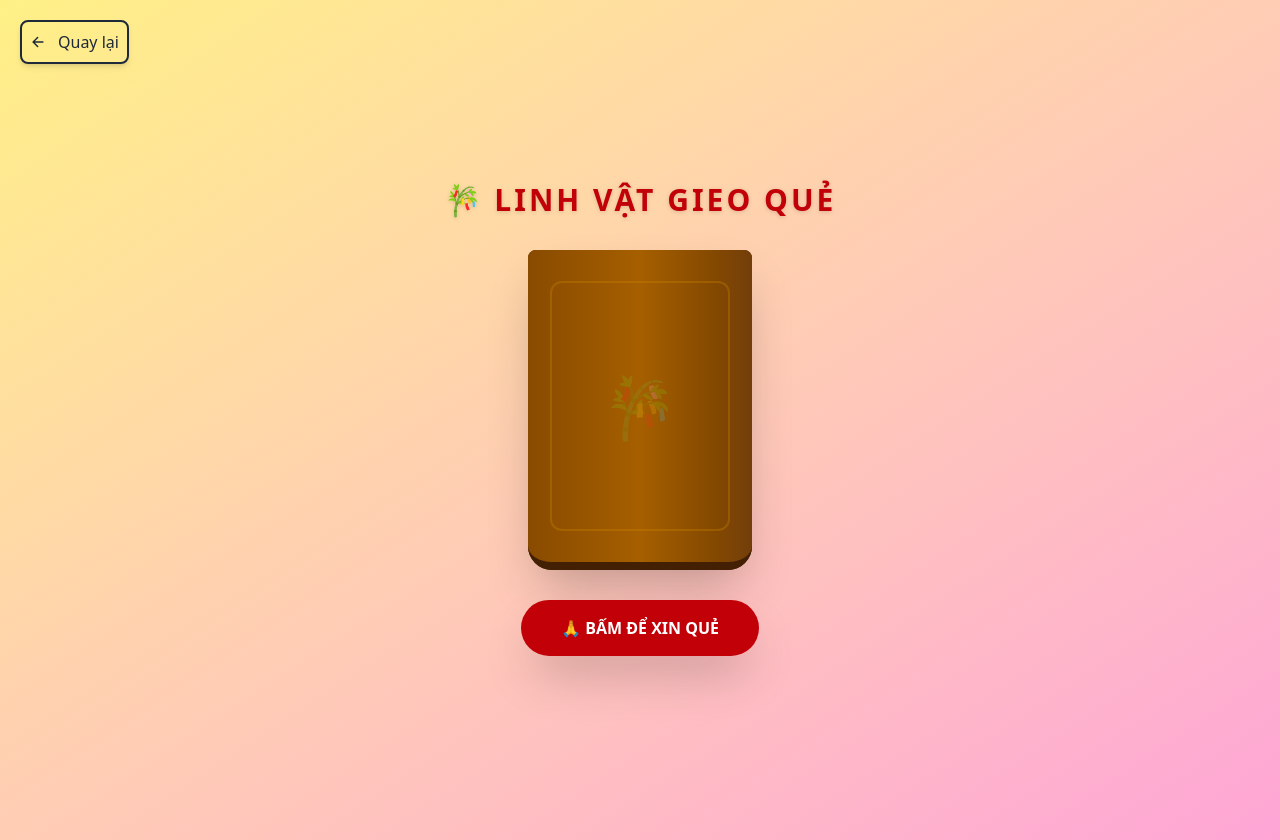
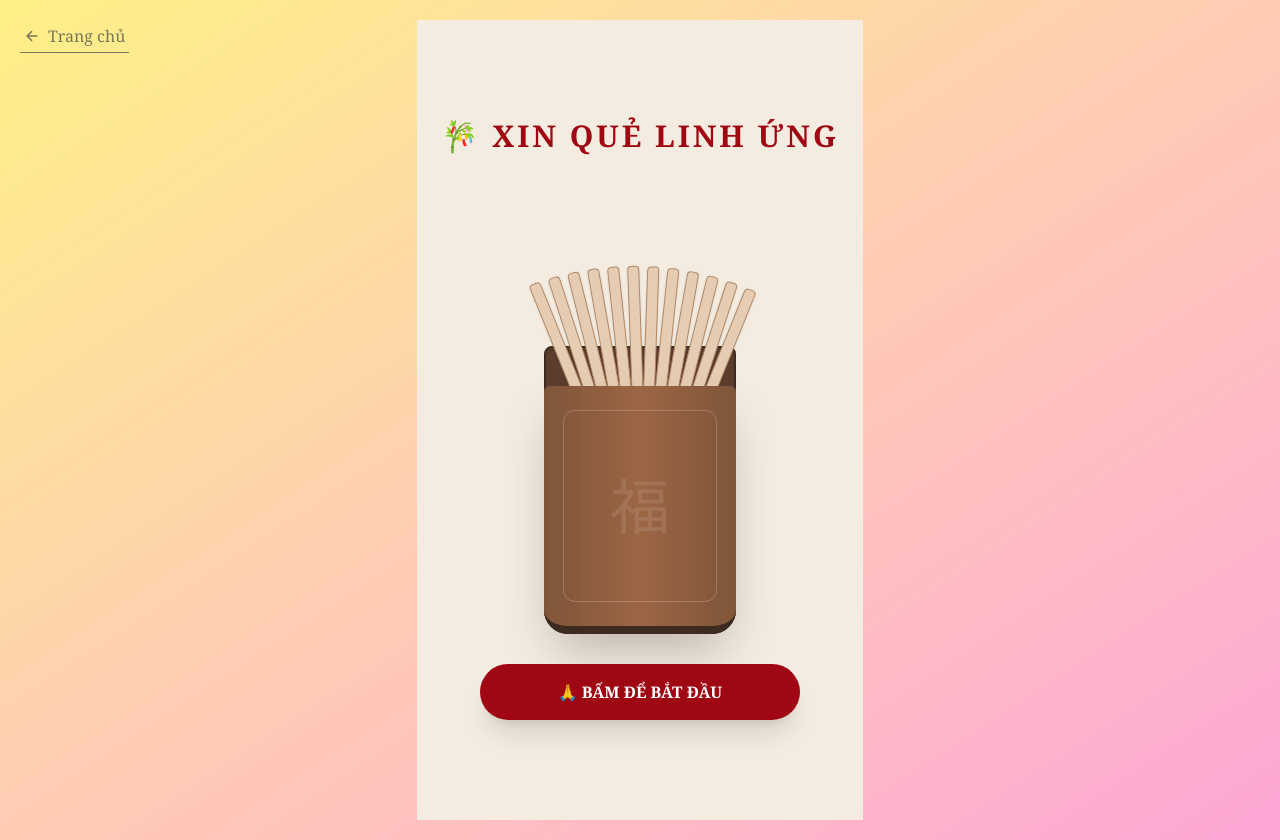
Before and after one commit to quyng24/co-vn, a React (Vite) app: page /shake-oracle in a window 1280 px wide. Built offline with nearby package versions, Linux system fonts and the light colour scheme.

Commit message:
modify shake oracle logic

```diff
--- a/src/pages/ShakeOracle.tsx
+++ b/src/pages/ShakeOracle.tsx
@@ -18,6 +18,7 @@ const hexagrams = [
 export default function ShakeOracle() {
     const [result, setResult] = useState<string | null>(null);
     const [isListening, setIsListening] = useState(false);
+    const [isAnimatingResult, setIsAnimatingResult] = useState(false);
     const nav = useNavigate();
 
     const tubeRef = useRef<HTMLDivElement>(null);
@@ -26,10 +27,22 @@ export default function ShakeOracle() {
     const lastShake = useRef(0);
     const isShaking = useRef(false);
 
-    const threshold = 25;
-    const cooldown = 2000;
+    // Hàm dừng lắng nghe sự kiện (Logic chính bạn cần)
+    const stopListening = useCallback(() => {
+        window.removeEventListener("devicemotion", handleMotion);
+        setIsListening(false);
+        isShaking.current = false;
+
+        // Reset vị trí ống tre và quẻ về trạng thái tĩnh
+        if (tubeRef.current) tubeRef.current.style.transform = "rotateX(0deg) rotateY(0deg)";
+        if (sticksRef.current) sticksRef.current.style.transform = "translateY(0px)";
+
+        console.log("Đã dừng lắng nghe cảm biến.");
+    }, []);
 
     const handleMotion = useCallback((event: DeviceMotionEvent) => {
+        if (isAnimatingResult) return;
+
         const acc = event.accelerationIncludingGravity;
         if (!acc || !acc.x || !acc.y || !acc.z) return;
 
@@ -37,59 +50,51 @@ export default function ShakeOracle() {
         const total = Math.sqrt(x * x + y * y + z * z);
 
         if (tubeRef.current) {
-            const rotateX = y * 2.5;
-            const rotateY = x * 2.5;
+            const rotateX = (y ?? 0) * 2.5;
+            const rotateY = (x ?? 0) * 2.5;
             tubeRef.current.style.transform = `rotateX(${rotateX}deg) rotateY(${rotateY}deg)`;
         }
 
         if (sticksRef.current) {
-            // Hiệu ứng nảy: Lắc càng mạnh nảy càng cao
-            const bounce = total > 12 ? -(total * 1.2) : 0;
-            const randomJitter = (Math.random() - 0.5) * 8;
-
+            const bounce = total > 12 ? -(total * 1.5) : 0;
+            const randomJitter = (Math.random() - 0.5) * 10;
             sticksRef.current.style.transform = `translateY(${bounce}px) translateX(${randomJitter}px)`;
-            sticksRef.current.style.transition = "transform 0.05s ease-out";
         }
 
         const now = Date.now();
-        if (total > threshold && now - lastShake.current > cooldown && !isShaking.current) {
+        if (total > 25 && now - lastShake.current > 3000 && !isShaking.current) {
             isShaking.current = true;
             lastShake.current = now;
-
-            if ("vibrate" in navigator) navigator.vibrate(200);
-
-            // Hiệu ứng văng quẻ
-            if (sticksRef.current) {
-                sticksRef.current.style.transform = "translateY(-150px) rotate(15deg)";
-                sticksRef.current.style.transition = "transform 0.5s cubic-bezier(0.18, 0.89, 0.32, 1.28)";
-            }
+            if ("vibrate" in navigator) navigator.vibrate([100, 50, 100]);
+            setIsAnimatingResult(true);
 
             setTimeout(() => {
                 const random = hexagrams[Math.floor(Math.random() * hexagrams.length)];
                 setResult(random);
                 isShaking.current = false;
-                stopListening();
-            }, 1000);
-        }
-    }, []);
-
-    const stopListening = () => {
+                // Sau khi có kết quả, tự động ngắt cảm biến để tránh lặp lại
                 window.removeEventListener("devicemotion", handleMotion);
                 setIsListening(false);
-    };
+            }, 800);
+        }
+    }, [isAnimatingResult]);
 
     const requestPermission = async () => {
         try {
             const DeviceMotion = DeviceMotionEvent as unknown as DeviceMotionEventWithPermission;
             if (typeof DeviceMotion.requestPermission === "function") {
                 const permission = await DeviceMotion.requestPermission();
-                if (permission !== "granted") return;
+                if (permission !== "granted") {
+                    alert("Cần cấp quyền để gieo quẻ!");
+                    return;
+                }
             }
             window.addEventListener("devicemotion", handleMotion);
             setIsListening(true);
             setResult(null);
+            setIsAnimatingResult(false);
         } catch (err) {
-            console.error(err);
+            alert("Thiết bị hoặc trình duyệt không hỗ trợ cảm biến.");
         }
     };
 
@@ -98,91 +103,153 @@ export default function ShakeOracle() {
     }, [handleMotion]);
 
     return (
-        <div className="min-h-screen flex flex-col items-center justify-center text-white text-center p-6 gap-8 overflow-hidden">
+        <div className="min-h-screen flex flex-col items-center justify-center bg-[#f4ece0] text-gray-800 text-center p-6 gap-8 overflow-hidden font-serif">
             <button
                 onClick={() => nav("/")}
-                className="absolute top-5 left-5 text-gray-800 flex items-center gap-3 border-2 border-gray-800 p-2 rounded-lg shadow-md hover:bg-gray-800 hover:text-white transition-all"
+                className="absolute top-5 left-5 flex items-center gap-2 border-b border-gray-800 p-1 opacity-60 hover:opacity-100 transition-all"
             >
-                <IoArrowBackOutline /> Quay lại
+                <IoArrowBackOutline /> Trang chủ
             </button>
 
-            <h1 className="text-3xl font-black uppercase tracking-widest text-red-700 drop-shadow-sm">
-                🎋 Linh Vật Gieo Quẻ
+            <div className={`${isAnimatingResult ? 'opacity-20' : 'opacity-100'} transition-opacity duration-500 flex flex-col items-center gap-8`}>
+                <h1 className="text-3xl font-bold uppercase tracking-widest text-red-800 mb-40">
+                    🎋 Xin Quẻ Linh Ứng
                 </h1>
 
                 {/* Container Ống Tre */}
-            <div className="relative w-56 h-80" style={{ perspective: "1200px" }}>
+                <div className="relative w-48 h-72" style={{ perspective: "1000px" }}>
                     <div
                         ref={tubeRef}
-                    className="relative w-full h-full"
-                    style={{ transformStyle: "preserve-3d", transition: "transform 0.1s ease-out" }}
+                        className="relative w-full h-full transition-transform duration-100"
+                        style={{ transformStyle: "preserve-3d" }}
                     >
-                    {/* MẶT SAU ỐNG TRE */}
-                    <div className="absolute inset-0 bg-yellow-900 rounded-b-3xl rounded-t-lg shadow-inner border-yellow-950 border-2" />
+                        {/* MẶT SAU (Lòng ống) */}
+                        <div className="absolute inset-0 bg-[#5c3d2e] rounded-b-3xl rounded-t-lg shadow-inner border-[#3d2b1f] border-2" />
 
-                    {/* CÁC THANH QUẺ (Nằm ở giữa) */}
+                        {/* DANH SÁCH QUẺ (Nằm giữa) */}
                         <div
                             ref={sticksRef}
-                        className="absolute inset-0 flex items-end justify-center pb-12 z-10"
+                            className="absolute inset-x-0 -top-20 flex items-end justify-center z-10 pointer-events-none"
                         >
-                        {[...Array(10)].map((_, i) => (
+                            {[...Array(12)].map((_, i) => (
                                 <div
                                     key={i}
-                                className="w-3 h-64 bg-gradient-to-b from-orange-200 to-orange-300 rounded-md shadow-md border border-orange-400/30"
+                                    className="w-3 h-60 bg-[#e6ccb2] border border-[#b08968] rounded-sm shadow-sm"
                                     style={{
-                                    transform: `rotate(${(i - 4.5) * 4}deg) translateX(${i * 2}px)`,
+                                        transform: `rotate(${(i - 5.5) * 4}deg) translateX(${i * 1.5}px)`,
                                         transformOrigin: "bottom center",
-                                    marginLeft: "-12px"
+                                        marginLeft: "-10px",
                                     }}
-                            >
-                                {/* Chữ trên quẻ tre */}
-                                <div className="text-[8px] text-red-800 mt-4 font-bold opacity-40">福</div>
-                            </div>
+                                />
                             ))}
                         </div>
 
-                    {/* MẶT TRƯỚC ỐNG TRE (Che quẻ) */}
-                    <div className="absolute inset-0 bg-gradient-to-r from-yellow-800 via-yellow-700 to-yellow-900 rounded-b-3xl rounded-t-lg shadow-2xl border-b-8 border-yellow-950 z-20 flex items-center justify-center">
-                        {/* Họa tiết trên ống tre */}
-                        <div className="w-4/5 h-4/5 border-2 border-yellow-600/30 rounded-xl flex items-center justify-center">
-                            <span className="text-yellow-500/20 text-6xl font-serif">🎋</span>
+                        {/* MẶT TRƯỚC (Thân ống - hạ thấp xuống một chút để hở quẻ) */}
+                        <div className="absolute inset-0 top-10 bg-gradient-to-r from-[#7f5539] via-[#9c6644] to-[#7f5539] rounded-b-3xl rounded-t-md shadow-2xl z-20 flex items-center justify-center border-b-8 border-[#3d2b1f]">
+                            <div className="w-4/5 h-4/5 border border-white/20 rounded-xl flex items-center justify-center">
+                                <span className="text-white/10 text-6xl">福</span>
                             </div>
                         </div>
                     </div>
                 </div>
 
-            {/* Buttons & Status */}
-            {!isListening && !result && (
+                {/* KHU VỰC ĐIỀU KHIỂN (Start / Cancel) */}
+                <div className="flex flex-col gap-4 w-full max-w-xs">
+                    {!isListening ? (
                         <button
                             onClick={requestPermission}
-                    className="px-10 py-4 bg-red-700 text-white font-bold rounded-full shadow-2xl hover:bg-red-600 transition-all active:scale-95 animate-bounce"
+                            className="px-10 py-4 bg-red-800 text-white font-bold rounded-full shadow-xl active:scale-95 transition-all animate-bounce"
                         >
-                    🙏 BẤM ĐỂ XIN QUẺ
+                            🙏 BẤM ĐỂ BẮT ĐẦU
+                        </button>
+                    ) : (
+                        <div className="flex flex-col gap-4 animate-in fade-in slide-in-from-bottom-4">
+                            <div className="bg-white/50 backdrop-blur-md px-6 py-3 rounded-2xl border border-red-200">
+                                <p className="text-red-700 font-bold animate-pulse">
+                                    📱 Đang chờ cú lắc của bạn...
+                                </p>
+                            </div>
+
+                            {/* NÚT HỦY (Logic quan trọng) */}
+                            <button
+                                onClick={stopListening}
+                                className="px-6 py-2 bg-gray-200 text-gray-600 font-semibold rounded-full hover:bg-gray-300 active:scale-95 transition-all text-sm uppercase tracking-widest border border-gray-300 shadow-sm"
+                            >
+                                ✕ Hủy gieo quẻ
+                            </button>
+                        </div>
+                    )}
+                </div>
+            </div>
+
+            {/* HIỆU ỨNG QUẺ BAY VÀ KẾT QUẢ */}
+            {isAnimatingResult && (
+                <div className="fixed inset-0 z-50 flex items-center justify-center bg-black/60 backdrop-blur-sm">
+                    {/* Thanh quẻ đang bay hoặc đã hiện kết quả */}
+                    <div
+                        className={`
+                            relative w-20 h-112 bg-[#f5ebe0] border-4 border-[#7f5539] rounded-lg shadow-[0_0_50px_rgba(0,0,0,0.5)]
+                            flex flex-col items-center justify-between py-10
+                            ${result ? 'scale-100' : 'animate-stick-fly'}
+                            transition-transform duration-700 ease-out
+                        `}
+                    >
+                        {/* Họa tiết quẻ */}
+                        <div className="w-1 h-16 bg-red-800/20 rounded-full" />
+
+                        {/* Nội dung quẻ (Xoay dọc chữ) */}
+                        <div className="flex flex-col items-center gap-4">
+                            {result ? (
+                                <>
+                                    <div className="text-red-800 font-black text-4xl [writing-mode:vertical-rl] tracking-[10px] animate-fade-in">
+                                        {result.split(' ')[1]} {result.split(' ')[2] || ''}
+                                    </div>
+                                    <div className="text-red-600 text-lg font-bold mt-4 uppercase animate-bounce">
+                                        {result.split(' ')[0]}
+                                    </div>
+                                </>
+                            ) : (
+                                <div className="text-red-800/30 text-2xl font-bold [writing-mode:vertical-rl] animate-pulse">
+                                    ĐANG HIỂN LINH
+                                </div>
+                            )}
+                        </div>
+
+                        <div className="w-1 h-16 bg-red-800/20 rounded-full" />
+
+                        {/* Nút đóng */}
+                        {result && (
+                            <button
+                                onClick={() => {
+                                    setResult(null);
+                                    setIsAnimatingResult(false);
+                                }}
+                                className="absolute -bottom-20 left-1/2 -translate-x-1/2 bg-white text-red-800 px-6 py-2 rounded-full font-bold shadow-lg whitespace-nowrap"
+                            >
+                                Gieo lại quẻ mới
                             </button>
                         )}
-
-            {isListening && (
-                <div className="bg-white/20 backdrop-blur-md px-6 py-2 rounded-full border border-white/30">
-                    <p className="text-gray-800 font-bold animate-pulse">Lắc mạnh điện thoại... 📱</p>
+                    </div>
                 </div>
             )}
 
-            {/* Kết quả Modal */}
-            {result && (
-                <div className="fixed inset-0 flex flex-col items-center justify-center bg-black/90 backdrop-blur-md z-50 p-6">
-                    <div className="bg-orange-50 text-red-900 p-10 rounded-3xl shadow-[0_0_50px_rgba(255,255,255,0.2)] max-w-sm w-full border-t-8 border-red-700 animate-in zoom-in duration-300">
-                        <p className="text-xs uppercase tracking-[0.3em] font-bold opacity-60 mb-2">Thánh Ý</p>
-                        <div className="h-[2px] w-12 bg-red-700 mx-auto mb-6"></div>
-                        <h2 className="text-4xl font-black mb-8 leading-tight">{result}</h2>
-                        <button
-                            onClick={requestPermission}
-                            className="w-full py-4 bg-red-700 text-white rounded-xl font-bold hover:bg-red-800 shadow-lg transition-colors"
-                        >
-                            TIẾP TỤC GIEO QUẺ
-                        </button>
-                    </div>
-                </div>
-            )}
+            <style>{`
+                @keyframes stick-fly {
+                    0% { transform: translateY(300px) rotate(0deg) scale(0.5); opacity: 0; }
+                    50% { transform: translateY(-100px) rotate(360deg) scale(1.2); opacity: 1; }
+                    100% { transform: translateY(0) rotate(720deg) scale(1); opacity: 1; }
+                }
+                .animate-stick-fly {
+                    animation: stick-fly 0.8s cubic-bezier(0.17, 0.67, 0.83, 0.67) forwards;
+                }
+                @keyframes fade-in {
+                    from { opacity: 0; transform: scale(0.8); }
+                    to { opacity: 1; transform: scale(1); }
+                }
+                .animate-fade-in {
+                    animation: fade-in 0.5s ease-out forwards;
+                }
+            `}</style>
         </div>
     );
 }
```
Lines whose indentation alone changed are shown as unchanged.
